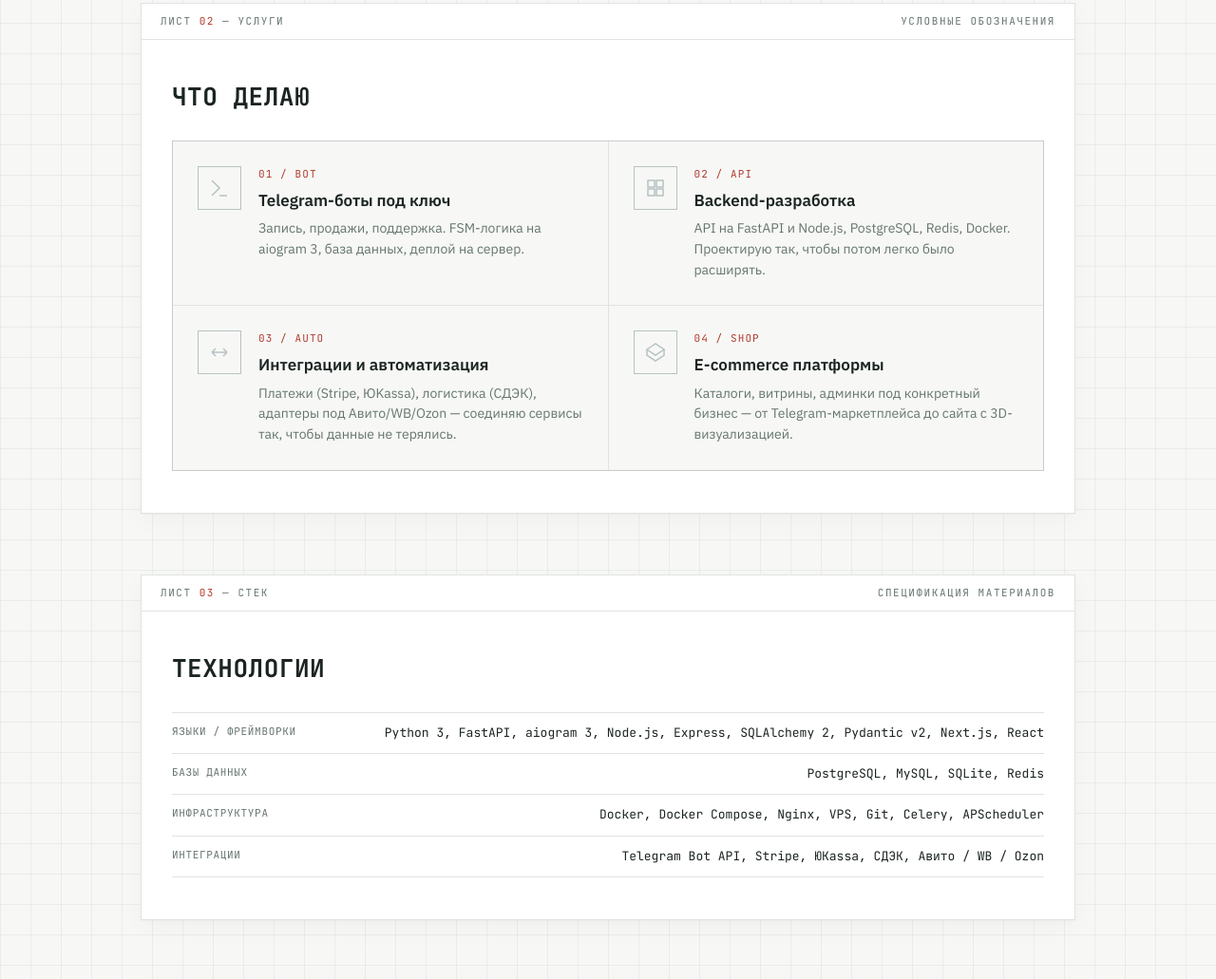
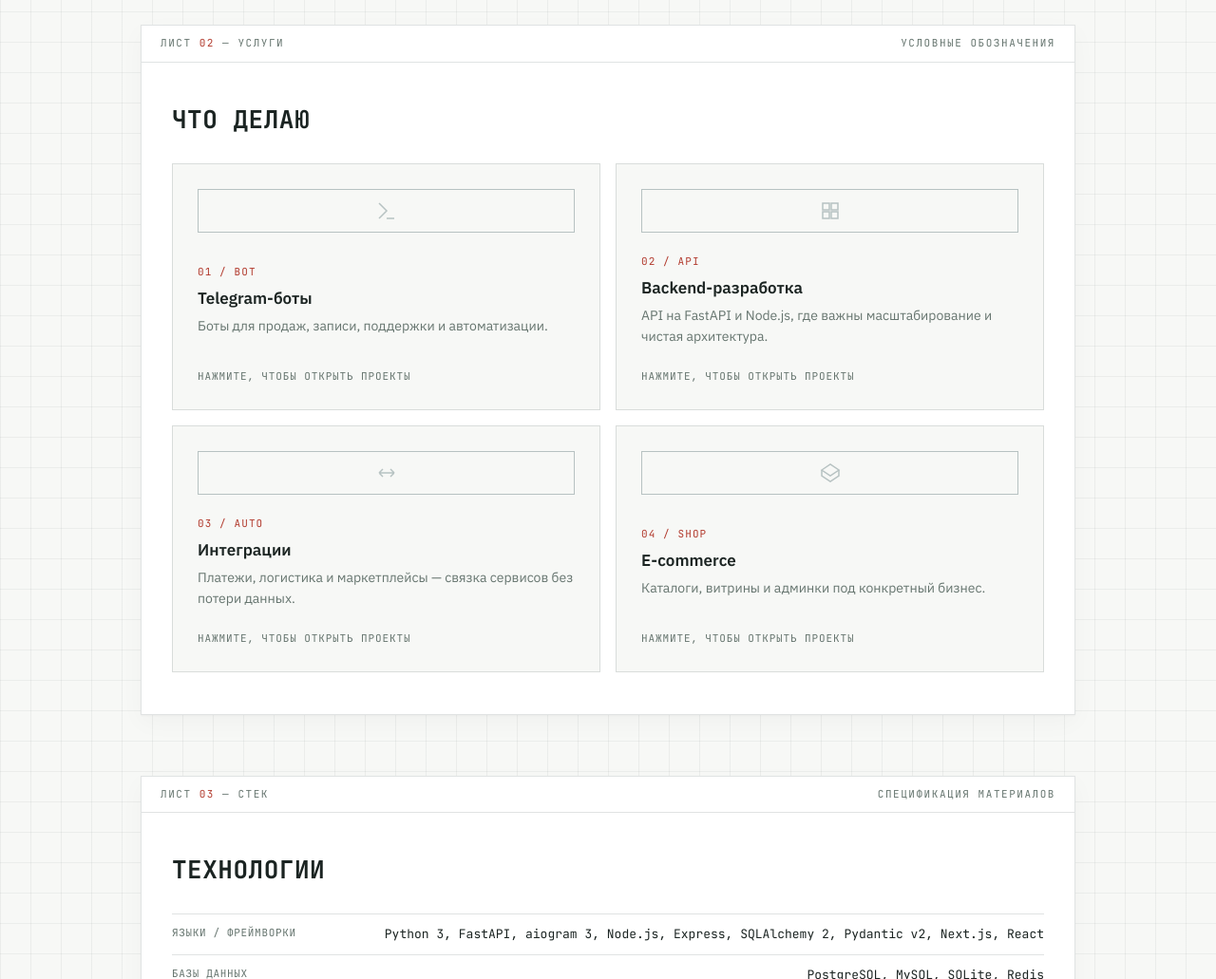
Before and after one commit to laniakeazero/laniakea, a plain HTML site: page index.html in a window 1280 px wide. Shown: the part 1311-2342 px from the top of the page at 95% size. Drawn offline with Linux system fonts and the light colour scheme.

Commit message:
Add flipping service cards and updated intro

```diff
--- a/index.html
+++ b/index.html
@@ -73,6 +73,8 @@
     position:relative;
     display:inline-block;
   }
+  .hero h1 .name-line{ display:block; }
+  .hero h1 .name-line + .name-line{ margin-top:6px; }
   .hero h1 .underline{
     display:block; height:3px; background:var(--accent); margin-top:14px;
     width:0%; animation: draw 1.1s .25s cubic-bezier(.65,0,.35,1) forwards;
@@ -83,7 +85,10 @@
     margin-top:22px; text-transform:uppercase;
   }
   .hero .tagline{
-    font-size:19px; color:var(--ink-dim); max-width:560px; margin-top:18px;
+    font-size:19px; color:var(--ink-dim); max-width:620px; margin-top:18px;
+  }
+  .hero .tagline.accent{
+    margin-top:10px; color:var(--accent); font-weight:600;
   }
   .hero .cta{ margin-top:38px; display:flex; gap:16px; flex-wrap:wrap;}
   .btn{
@@ -144,13 +149,22 @@
   .spec-row .v{ text-align:right; color:var(--ink); }
 
   /* SERVICES */
-  .legend-grid{ display:grid; grid-template-columns: 1fr 1fr; gap:1px; background:var(--line-dim); border:1px solid var(--line-dim);}
-  .legend-item{ background:var(--bg); padding:26px; display:flex; gap:18px; }
+  .legend-grid{ display:grid; grid-template-columns: 1fr 1fr; gap:16px; }
+  .flip-card{ perspective:1000px; min-height:260px; }
+  .flip-card-inner{ position:relative; width:100%; height:100%; transition:transform .65s ease; transform-style:preserve-3d; cursor:pointer; }
+  .flip-card.is-flipped .flip-card-inner{ transform:rotateY(180deg); }
+  .flip-card-front, .flip-card-back{ position:absolute; inset:0; border:1px solid var(--line-dim); background:var(--bg); padding:26px; display:flex; flex-direction:column; justify-content:space-between; backface-visibility:hidden; }
+  .flip-card-front{ gap:18px; }
+  .flip-card-back{ transform:rotateY(180deg); background:var(--bg-panel); }
   .legend-icon{ flex:0 0 46px; height:46px; border:1px solid var(--line); display:flex; align-items:center; justify-content:center; color:var(--line);}
   .legend-icon svg{ width:24px; height:24px; }
   .legend-text .code{ font-family:var(--mono); font-size:11px; color:var(--accent); letter-spacing:.1em; margin-bottom:6px; display:block;}
   .legend-text h3{ font-size:17px; margin-bottom:6px; font-weight:600;}
   .legend-text p{ color:var(--ink-dim); font-size:14px; }
+  .hint{ font-family:var(--mono); font-size:11px; color:var(--ink-dim); letter-spacing:.08em; text-transform:uppercase; }
+  .project-list{ list-style:none; display:flex; flex-direction:column; gap:10px; color:var(--ink-dim); font-size:14px; }
+  .project-list li{ padding-left:14px; position:relative; }
+  .project-list li::before{ content:'•'; position:absolute; left:0; color:var(--accent); }
 
   /* PROJECTS */
   .project{ border:1px solid var(--line-dim); margin-bottom:22px; }
@@ -218,9 +232,10 @@
     <div class="hero-grid">
       <div>
         <div class="eyebrow">Технический паспорт специалиста</div>
-        <h1>Касаткин Сергей<span class="underline"></span></h1>
+        <h1><span class="name-line">Касаткин</span><span class="name-line">Сергей</span><span class="underline"></span></h1>
         <div class="role">Python Backend Developer · Telegram-боты</div>
-        <p class="tagline">Проектирую и собираю backend-сервисы, API и ботов, которые реально доходят до продакшена — от FSM-логики до интеграций с внешними системами.</p>
+        <p class="tagline">Я — Касаткин Сергей, занимаюсь разработкой backend, Telegram-ботов и автоматизаций для бизнеса. Помогаю превратить идеи в рабочие сервисы — от MVP до продакшена.</p>
+        <p class="tagline accent">Не просто обсуждать — готов реализовать ваш проект.</p>
         <div class="cta">
           <a href="#experience" class="btn solid">Опыт и стек</a>
           <a href="#contact" class="btn">Связаться</a>
@@ -267,36 +282,88 @@
     <div class="sheet-body">
       <h2>Что делаю</h2>
       <div class="legend-grid">
-        <div class="legend-item">
+        <div class="flip-card" tabindex="0" role="button" data-flip-card>
+          <div class="flip-card-inner">
+            <div class="flip-card-front">
               <div class="legend-icon"><svg viewBox="0 0 24 24" fill="none" stroke="currentColor" stroke-width="1.5"><path d="M4 4l8 8-8 8M12 20h8"/></svg></div>
               <div class="legend-text">
                 <span class="code">01 / BOT</span>
-            <h3>Telegram-боты под ключ</h3>
-            <p>Запись, продажи, поддержка. FSM-логика на aiogram 3, база данных, деплой на сервер.</p>
+                <h3>Telegram-боты</h3>
+                <p>Боты для продаж, записи, поддержки и автоматизации.</p>
+              </div>
+              <span class="hint">Нажмите, чтобы открыть проекты</span>
+            </div>
+            <div class="flip-card-back">
+              <span class="code">Проекты</span>
+              <ul class="project-list">
+                <li>Бот для записи клиентов в салон</li>
+                <li>Бот для приёма заявок и напоминаний</li>
+                <li>Чат-ассистент с FSM, базой и CRM</li>
+              </ul>
             </div>
           </div>
-        <div class="legend-item">
+        </div>
+        <div class="flip-card" tabindex="0" role="button" data-flip-card>
+          <div class="flip-card-inner">
+            <div class="flip-card-front">
               <div class="legend-icon"><svg viewBox="0 0 24 24" fill="none" stroke="currentColor" stroke-width="1.5"><rect x="4" y="4" width="7" height="7"/><rect x="13" y="4" width="7" height="7"/><rect x="4" y="13" width="7" height="7"/><rect x="13" y="13" width="7" height="7"/></svg></div>
               <div class="legend-text">
                 <span class="code">02 / API</span>
                 <h3>Backend-разработка</h3>
-            <p>API на FastAPI и Node.js, PostgreSQL, Redis, Docker. Проектирую так, чтобы потом легко было расширять.</p>
+                <p>API на FastAPI и Node.js, где важны масштабирование и чистая архитектура.</p>
+              </div>
+              <span class="hint">Нажмите, чтобы открыть проекты</span>
+            </div>
+            <div class="flip-card-back">
+              <span class="code">Проекты</span>
+              <ul class="project-list">
+                <li>REST API для интернет-магазина</li>
+                <li>Сервис для обработки заказов и статусов</li>
+                <li>Админка и внутренние панели управления</li>
+              </ul>
             </div>
           </div>
-        <div class="legend-item">
+        </div>
+        <div class="flip-card" tabindex="0" role="button" data-flip-card>
+          <div class="flip-card-inner">
+            <div class="flip-card-front">
               <div class="legend-icon"><svg viewBox="0 0 24 24" fill="none" stroke="currentColor" stroke-width="1.5"><path d="M4 12h16M4 12l4-4M4 12l4 4M20 12l-4-4M20 12l-4 4"/></svg></div>
               <div class="legend-text">
                 <span class="code">03 / AUTO</span>
-            <h3>Интеграции и автоматизация</h3>
-            <p>Платежи (Stripe, ЮKassa), логистика (СДЭК), адаптеры под Авито/WB/Ozon — соединяю сервисы так, чтобы данные не терялись.</p>
+                <h3>Интеграции</h3>
+                <p>Платежи, логистика и маркетплейсы — связка сервисов без потери данных.</p>
+              </div>
+              <span class="hint">Нажмите, чтобы открыть проекты</span>
+            </div>
+            <div class="flip-card-back">
+              <span class="code">Проекты</span>
+              <ul class="project-list">
+                <li>Интеграция Stripe и ЮKassa</li>
+                <li>Подключение СДЭК и статусов доставки</li>
+                <li>Адаптеры под Авито, WB и Ozon</li>
+              </ul>
             </div>
           </div>
-        <div class="legend-item">
+        </div>
+        <div class="flip-card" tabindex="0" role="button" data-flip-card>
+          <div class="flip-card-inner">
+            <div class="flip-card-front">
               <div class="legend-icon"><svg viewBox="0 0 24 24" fill="none" stroke="currentColor" stroke-width="1.5"><path d="M3 9l9-6 9 6-9 6-9-6z"/><path d="M3 9v6l9 6 9-6V9"/></svg></div>
               <div class="legend-text">
                 <span class="code">04 / SHOP</span>
-            <h3>E-commerce платформы</h3>
-            <p>Каталоги, витрины, админки под конкретный бизнес — от Telegram-маркетплейса до сайта с 3D-визуализацией.</p>
+                <h3>E-commerce</h3>
+                <p>Каталоги, витрины и админки под конкретный бизнес.</p>
+              </div>
+              <span class="hint">Нажмите, чтобы открыть проекты</span>
+            </div>
+            <div class="flip-card-back">
+              <span class="code">Проекты</span>
+              <ul class="project-list">
+                <li>Витрина для продажи товаров в Telegram</li>
+                <li>Админка для управления каталогом</li>
+                <li>Платёжный и логистический сценарий под клиента</li>
+              </ul>
+            </div>
           </div>
         </div>
       </div>
@@ -367,6 +434,17 @@
     entries.forEach(e=>{ if(e.isIntersecting){ e.target.classList.add('in'); io.unobserve(e.target);} });
   }, {threshold:.12});
   els.forEach(el=>io.observe(el));
+
+  document.querySelectorAll('[data-flip-card]').forEach(card => {
+    const toggle = () => card.classList.toggle('is-flipped');
+    card.addEventListener('click', toggle);
+    card.addEventListener('keydown', (event) => {
+      if (event.key === 'Enter' || event.key === ' ') {
+        event.preventDefault();
+        toggle();
+      }
+    });
+  });
 </script>
 
 </body>
```
Lines whose indentation alone changed are shown as unchanged.
